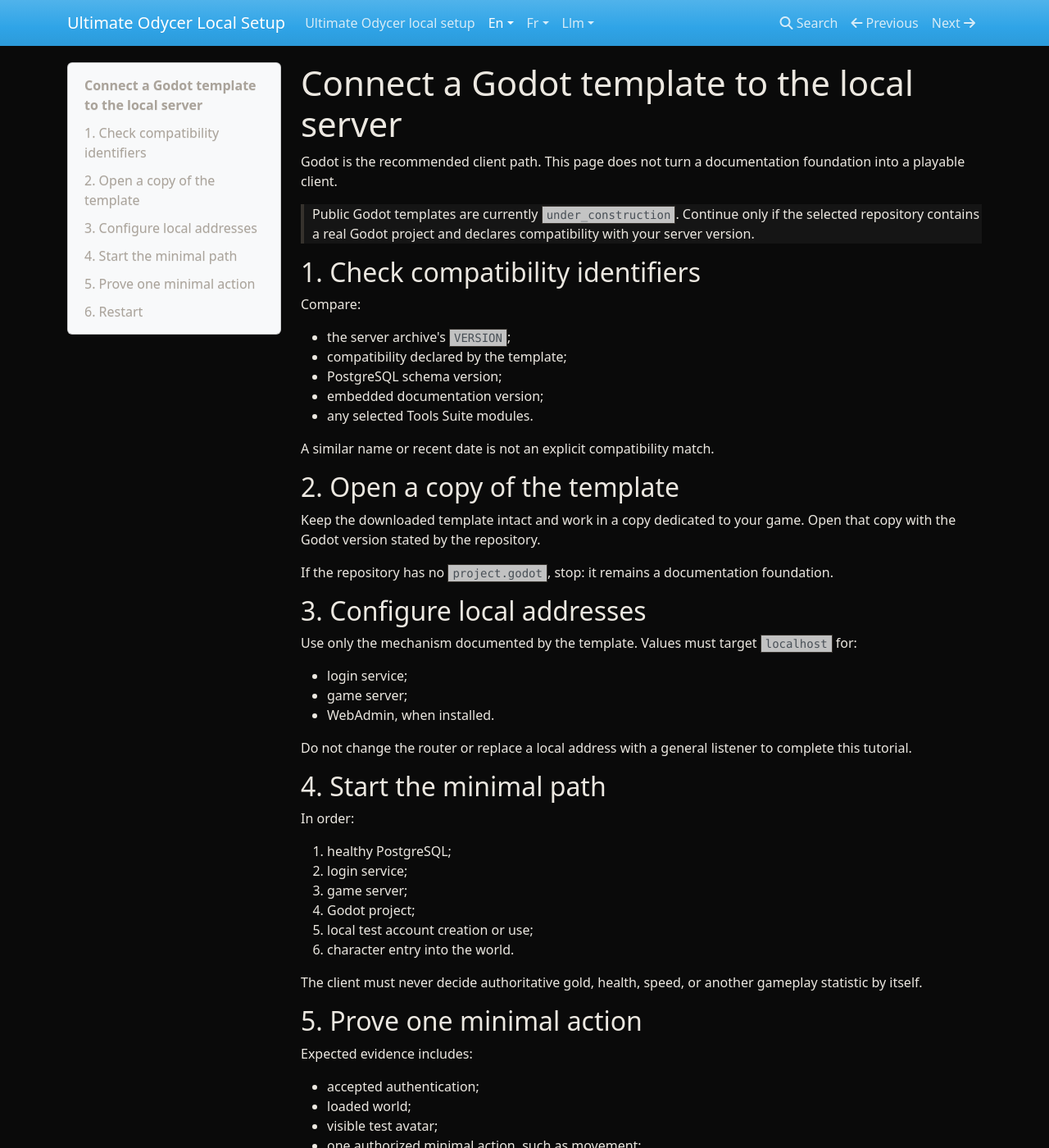
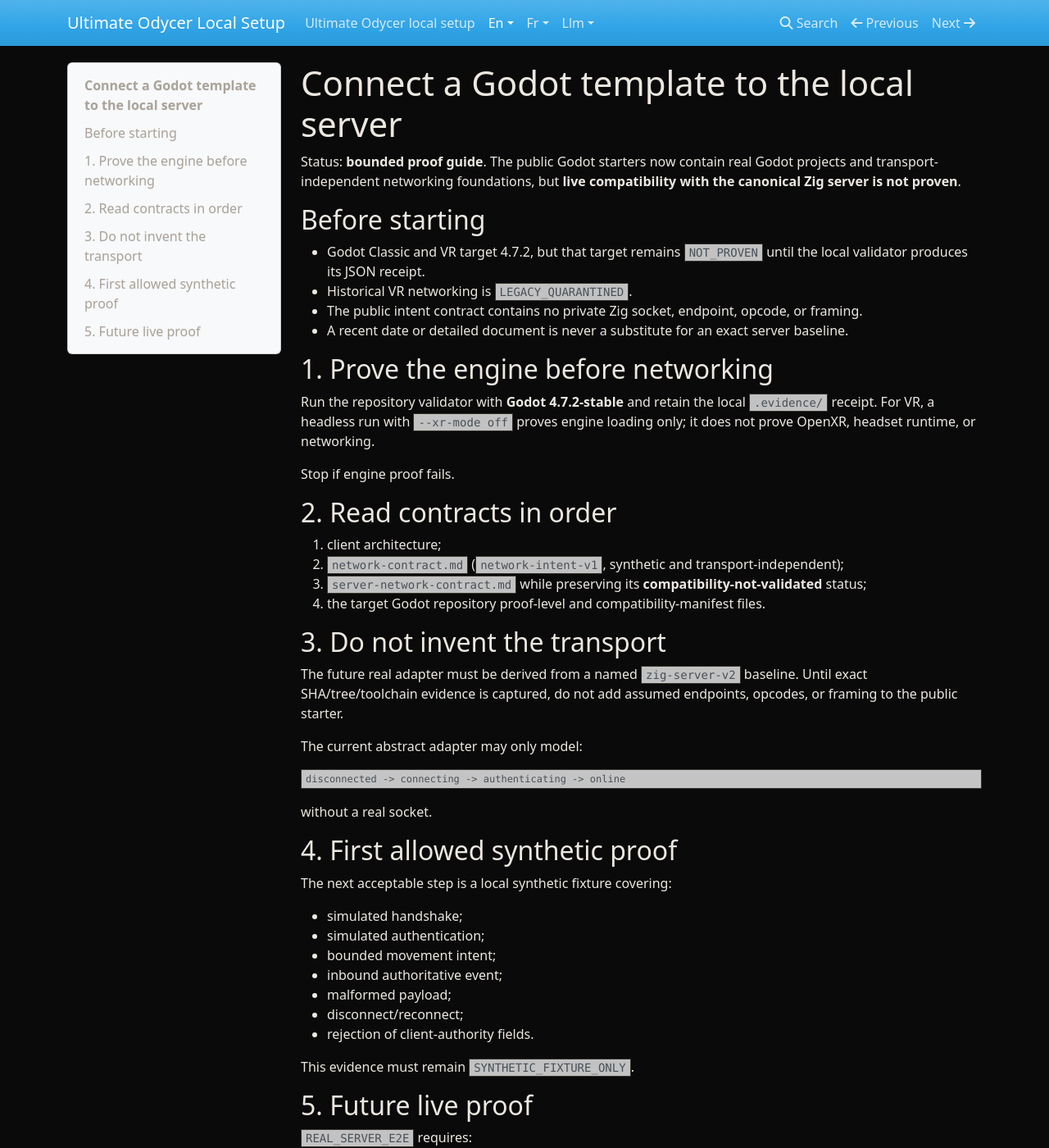
Before and after one commit to zedarvates/ultimate-odycer-docs, an MkDocs documentation site: the page built from docs/en/how-to/connect-godot-template.md, in a window 1280 px wide and 1400 px high. Shown: the whole window at 82% size. Built offline with MkDocs 1.6.1, drawn with Linux system fonts in a browser that asks for light colours; some of the changed text lies outside the part shown.

Commit message:
docs: align English Godot connection guide with proof gates

````diff
--- a/docs/en/how-to/connect-godot-template.md
+++ b/docs/en/how-to/connect-godot-template.md
@@ -1,73 +1,63 @@
 # Connect a Godot template to the local server
 
-Godot is the recommended client path. This page does not turn a documentation
-foundation into a playable client.
+Status: **bounded proof guide**. The public Godot starters now contain real Godot projects and transport-independent networking foundations, but **live compatibility with the canonical Zig server is not proven**.
 
-> Public Godot templates are currently `under_construction`. Continue only if
-> the selected repository contains a real Godot project and declares
-> compatibility with your server version.
+## Before starting
 
-## 1. Check compatibility identifiers
+- Godot Classic and VR target 4.7.2, but that target remains `NOT_PROVEN` until the local validator produces its JSON receipt.
+- Historical VR networking is `LEGACY_QUARANTINED`.
+- The public intent contract contains no private Zig socket, endpoint, opcode, or framing.
+- A recent date or detailed document is never a substitute for an exact server baseline.
 
-Compare:
+## 1. Prove the engine before networking
 
-- the server archive's `VERSION`;
-- compatibility declared by the template;
-- PostgreSQL schema version;
-- embedded documentation version;
-- any selected Tools Suite modules.
+Run the repository validator with **Godot 4.7.2-stable** and retain the local `.evidence/` receipt. For VR, a headless run with `--xr-mode off` proves engine loading only; it does not prove OpenXR, headset runtime, or networking.
 
-A similar name or recent date is not an explicit compatibility match.
+Stop if engine proof fails.
 
-## 2. Open a copy of the template
+## 2. Read contracts in order
 
-Keep the downloaded template intact and work in a copy dedicated to your game.
-Open that copy with the Godot version stated by the repository.
+1. client architecture;
+2. `network-contract.md` (`network-intent-v1`, synthetic and transport-independent);
+3. `server-network-contract.md` while preserving its **compatibility-not-validated** status;
+4. the target Godot repository proof-level and compatibility-manifest files.
 
-If the repository has no `project.godot`, stop: it remains a documentation
-foundation.
+## 3. Do not invent the transport
 
-## 3. Configure local addresses
+The future real adapter must be derived from a named `zig-server-v2` baseline. Until exact SHA/tree/toolchain evidence is captured, do not add assumed endpoints, opcodes, or framing to the public starter.
 
-Use only the mechanism documented by the template. Values must target
-`localhost` for:
+The current abstract adapter may only model:
 
-- login service;
-- game server;
-- WebAdmin, when installed.
+```text
+disconnected -> connecting -> authenticating -> online
+```
 
-Do not change the router or replace a local address with a general listener to
-complete this tutorial.
+without a real socket.
 
-## 4. Start the minimal path
+## 4. First allowed synthetic proof
 
-In order:
+The next acceptable step is a local synthetic fixture covering:
 
-1. healthy PostgreSQL;
-2. login service;
-3. game server;
-4. Godot project;
-5. local test account creation or use;
-6. character entry into the world.
+- simulated handshake;
+- simulated authentication;
+- bounded movement intent;
+- inbound authoritative event;
+- malformed payload;
+- disconnect/reconnect;
+- rejection of client-authority fields.
 
-The client must never decide authoritative gold, health, speed, or another
-gameplay statistic by itself.
+This evidence must remain `SYNTHETIC_FIXTURE_ONLY`.
 
-## 5. Prove one minimal action
+## 5. Future live proof
 
-Expected evidence includes:
+`REAL_SERVER_E2E` requires:
 
-- accepted authentication;
-- loaded world;
-- visible test avatar;
-- one authorized minimal action, such as movement;
-- no fatal error in client or server logs.
+- exact client revision;
+- exact Zig SHA/tree/toolchain;
+- auth + handoff + spawn;
+- authoritative movement;
+- reconnect;
+- negative tests;
+- named logs/artifacts.
 
-A menu screen, static scene, or network mock is insufficient.
-
-## 6. Restart
-
-Stop the client and services cleanly, then start them again. Verify that the
-expected configuration and test data persist in PostgreSQL.
-
-Continue with the [acceptance checklist](../reference/local-setup-acceptance-checklist.md).
+A menu, static scene, mock, or headless Godot run is insufficient.
````
